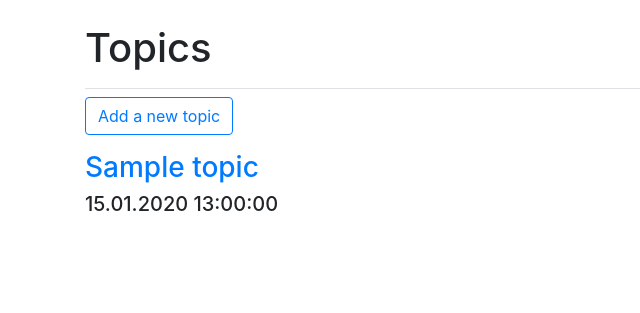
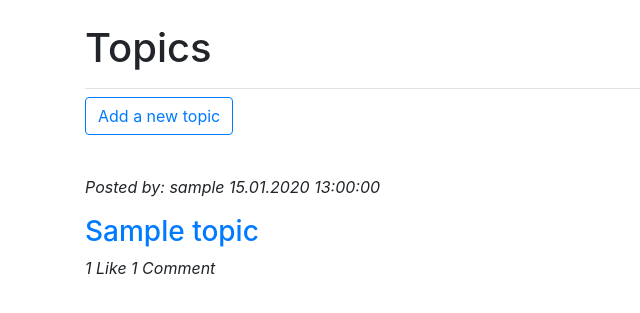
Before and after one commit to kdudarev/forum, a Django app: page / in a window 1280 px wide. Shown: the part 65-378 px from the top of the page, without its empty margins (0-640 px from the left). Run offline with Django 4.2, Linux system fonts and the light colour scheme; tables that the repository leaves empty hold one stand-in row (values such as "Sample post"); some libraries are stand-ins or nearby versions.

Commit message:
Added likes and dislikes, some fixes

```diff
--- a/forums/models.py
+++ b/forums/models.py
@@ -10,6 +10,7 @@ class Topic(models.Model):
     date_added = models.DateTimeField(auto_now_add=True)
     owner = models.ForeignKey(User, on_delete=models.CASCADE)
     slug = models.SlugField(max_length=75, blank=True)
+    likes = models.ManyToManyField(User, related_name='topic_likes')
 
     def __str__(self):
         return self.title
--- a/forums/templates/forums/index.html
+++ b/forums/templates/forums/index.html
@@ -12,9 +12,14 @@
     </p>
 
     {% for t in topics %}
+        <br>
         <p>
+            <i>Posted by: {{ t.owner }}
+                {{ t.date_added|date:'d.m.Y H:i:s' }}</i>
             <h3><a href="{{ t.get_absolute_url }}">{{ t.title }}</a></h3>
-            <h5>{{ t.date_added|date:'d.m.Y H:i:s' }}</h5>
+            <i>{{ t.likes.count }} Like{{ t.likes.count|pluralize }}
+                {{ t.comment_set.count }}
+                Comment{{ t.comment_set.count|pluralize }}</i>
         </p>
     {% empty %}
         <h3>No topic have been added yet.</h3>
--- a/forums/urls.py
+++ b/forums/urls.py
@@ -1,7 +1,7 @@
 from django.urls import path
 
 from . import views
-
+from .views import DeleteTopicView
 
 app_name = 'forums'
 
@@ -12,5 +12,7 @@ urlpatterns = [
     path('edit_topic/<int:topic_id>/<slug:slug>/',
          views.edit_topic, name='edit_topic'),
     path('delete_topic/<int:topic_id>/<slug:slug>/',
-         views.DeleteTopicView.as_view(), name='delete_topic'),
+         DeleteTopicView.as_view(), name='delete_topic'),
+    path('like_topic/<int:topic_id>/<slug:slug>/',
+         views.like_topic, name='like_topic'),
 ]
--- a/forums/views.py
+++ b/forums/views.py
@@ -67,3 +67,12 @@ class DeleteTopicView(DeleteView):
     model = Topic
     success_url = reverse_lazy('forums:index')
     template_name = 'forums/delete_topic.html'
+
+
+def like_topic(request, topic_id, slug):
+    topic = Topic.objects.get(id=topic_id, slug=slug)
+    if topic.likes.filter(id=request.user.id).exists():
+        topic.likes.remove(request.user)
+    else:
+        topic.likes.add(request.user)
+    return redirect(topic.get_absolute_url())
```
Also changed, not shown: forums/templates/forums/topic.html (+15 -1 lines).
